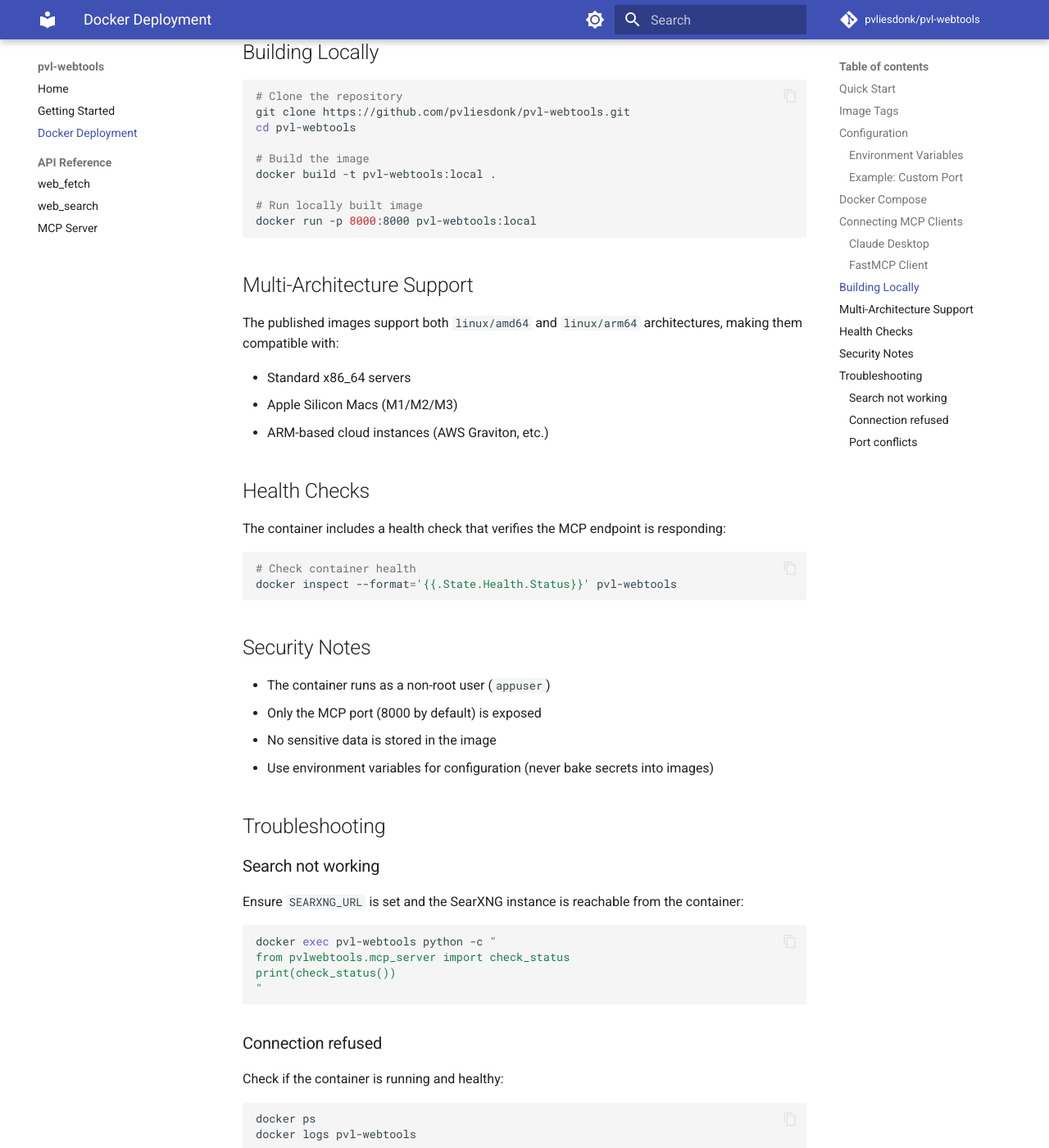
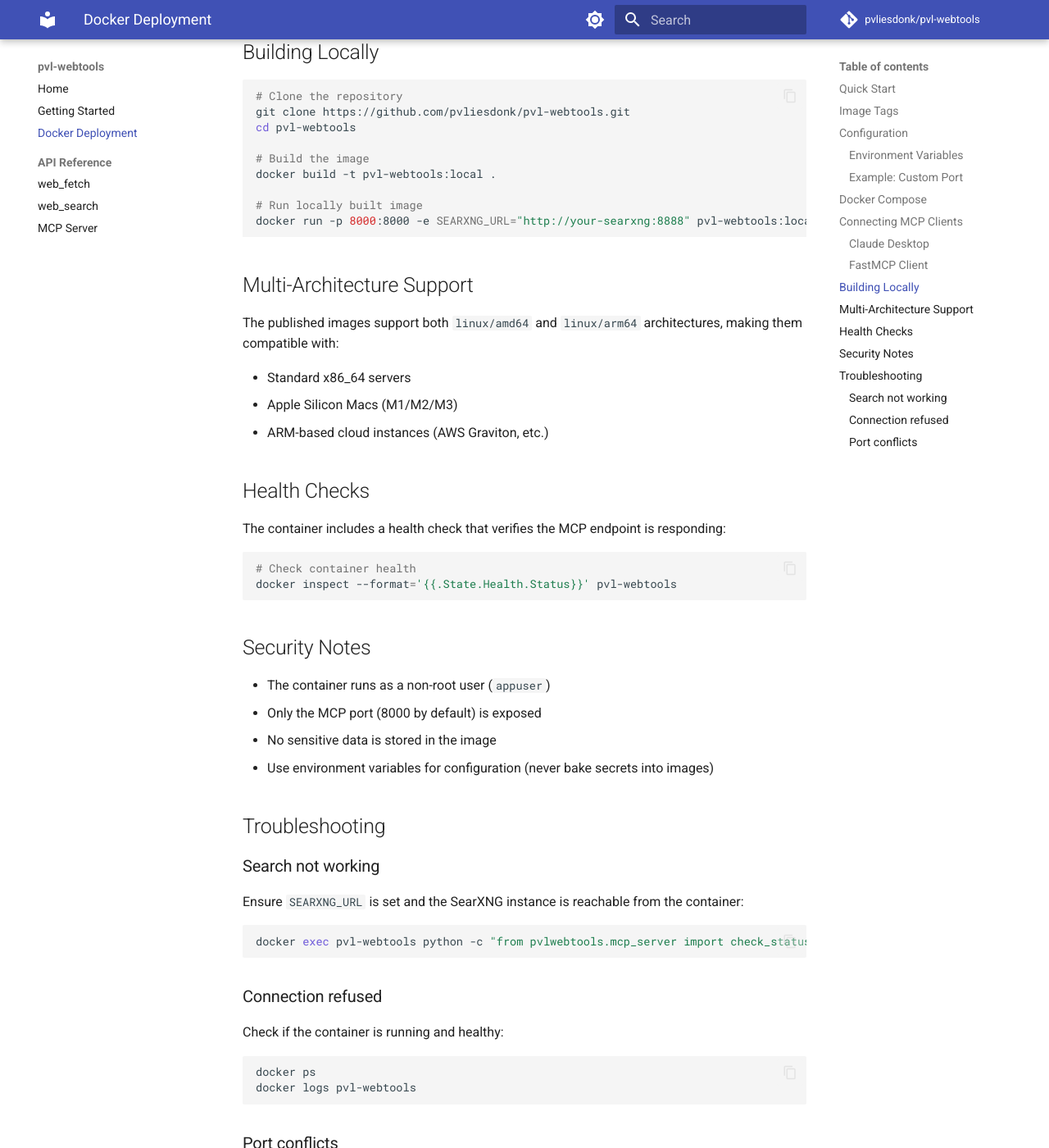
Before and after one commit to pvliesdonk/pvl-webtools, an MkDocs documentation site: the page built from docs/docker.md, in a window 1280 px wide and 1400 px high, scrolled down 2747 px. Shown: the whole window at 82% size. Built offline with MkDocs 1.6.1 and Material for MkDocs 9.7.7, drawn with Linux system fonts in a browser that asks for light colours; comment, search, counter and statistics services are not loaded.

Commit message:
fix: Address review comments on Dockerfile and docs
- Pin uv version to 0.5 for reproducible builds
- Use /sbin/nologin for non-root user (security)
- Remove redundant COPY src/ (already in venv)
- Remove redundant || exit 1 from HEALTHCHECK
- Simplify CMD to use env vars directly
- Add SEARXNG_URL to local build example
- Fix python indentation in docker exec example

🤖 Generated with [Claude Code](https://claude.com/claude-code)

Co-Authored-By: Claude Opus 4.5 <noreply@anthropic.com>

````diff
--- a/docs/docker.md
+++ b/docs/docker.md
@@ -125,7 +125,7 @@ cd pvl-webtools
 docker build -t pvl-webtools:local .
 
 # Run locally built image
-docker run -p 8000:8000 pvl-webtools:local
+docker run -p 8000:8000 -e SEARXNG_URL="http://your-searxng:8888" pvl-webtools:local
 ```
 
 ## Multi-Architecture Support
@@ -159,10 +159,7 @@ docker inspect --format='{{.State.Health.Status}}' pvl-webtools
 Ensure `SEARXNG_URL` is set and the SearXNG instance is reachable from the container:
 
 ```bash
-docker exec pvl-webtools python -c "
-from pvlwebtools.mcp_server import check_status
-print(check_status())
-"
+docker exec pvl-webtools python -c "from pvlwebtools.mcp_server import check_status; print(check_status())"
 ```
 
 ### Connection refused
````
Also changed, not shown: 1 other file.
